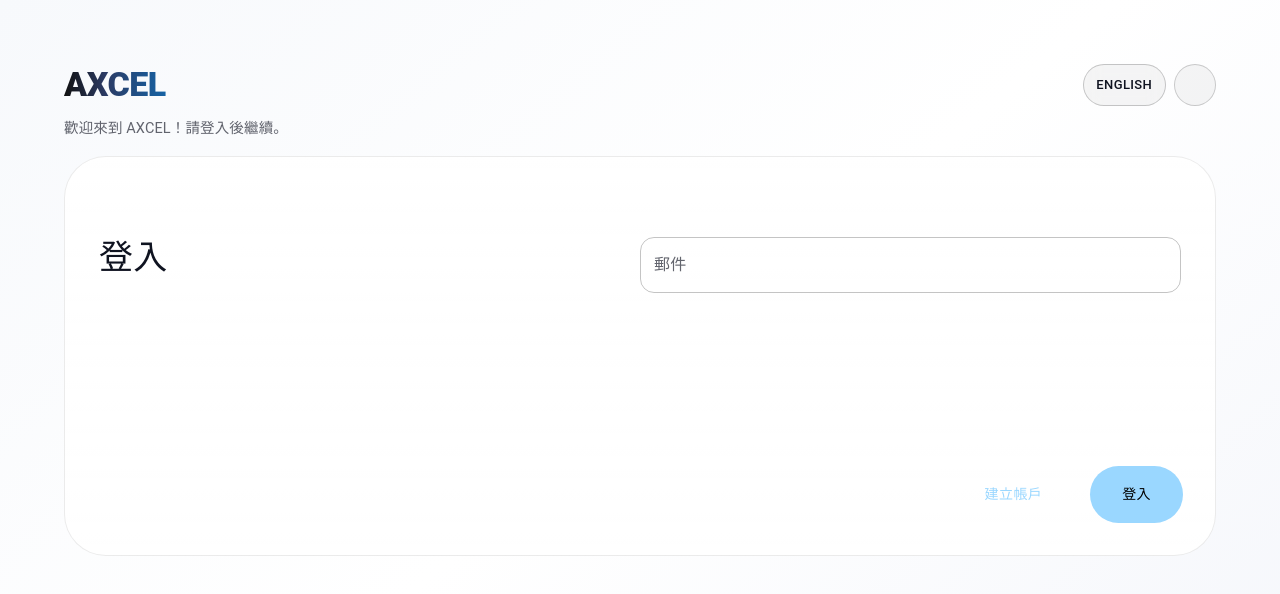
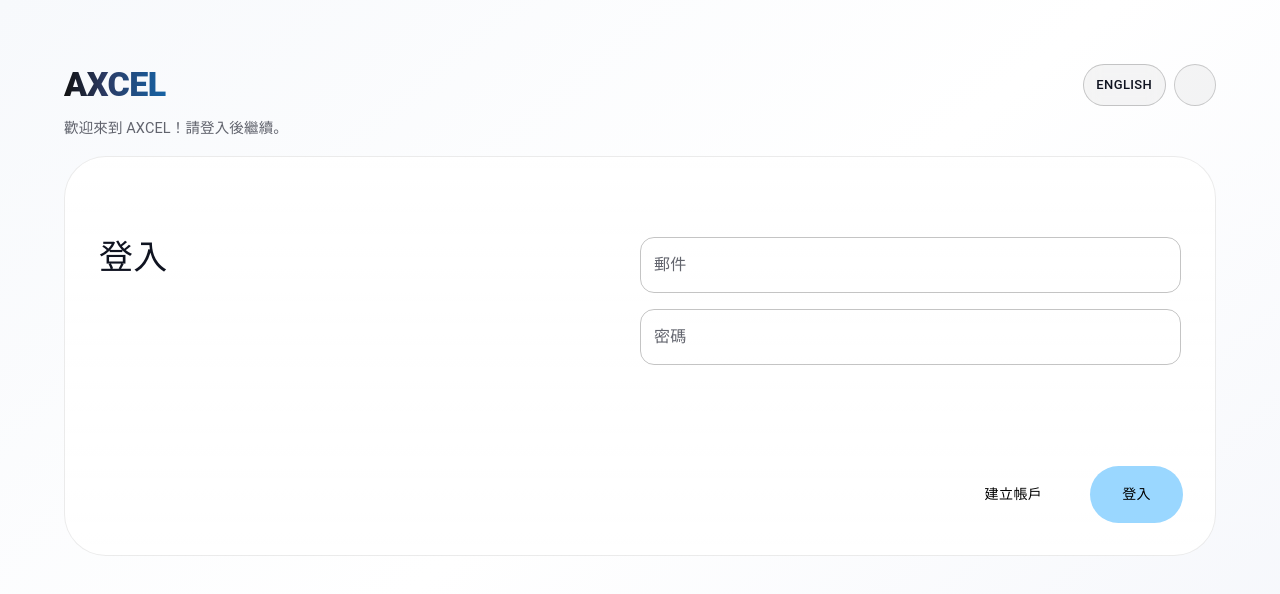
Before and after one commit to lc4490/axcel, a Next.js app: page /signin in a window 1280 px wide. Shown: the top 594 px of the page. Built offline with nearby package versions, Linux system fonts and the light colour scheme; some icons are missing.

Commit message:
minor changes

```diff
--- a/src/app/signin/page.tsx
+++ b/src/app/signin/page.tsx
@@ -240,12 +240,17 @@ export default function Login() {
               <Box width="50%">
                 <Typography variant="h4">{tr("signIn")}</Typography>
               </Box>
-              <Box width="50%">
+              <Box width="50%" display="flex" flexDirection={"column"} gap={2}>
                 <TextField
                   variant="outlined"
                   label={tr("email")}
                   sx={{ width: "100%" }}
-                ></TextField>
+                />
+                <TextField
+                  variant="outlined"
+                  label={tr("password")}
+                  sx={{ width: "100%" }}
+                />
                 <Box
                   display="flex"
                   gap={2}
@@ -259,7 +264,7 @@ export default function Login() {
                     href="/signup"
                     sx={{
                       //   bgcolor: "#000",
-                      color: "#9ad7ff",
+                      color: dark ? "#9ad7ff" : "#000",
                       px: 4,
                       py: 2,
                       borderRadius: 12,
--- a/src/app/signup/page.tsx
+++ b/src/app/signup/page.tsx
@@ -245,12 +245,12 @@ export default function Login() {
                   variant="outlined"
                   label={tr("email")}
                   sx={{ width: "100%" }}
-                ></TextField>
+                />
                 <TextField
                   variant="outlined"
                   label={tr("password")}
                   sx={{ width: "100%" }}
-                ></TextField>
+                />
                 <Box
                   display="flex"
                   gap={2}
```
